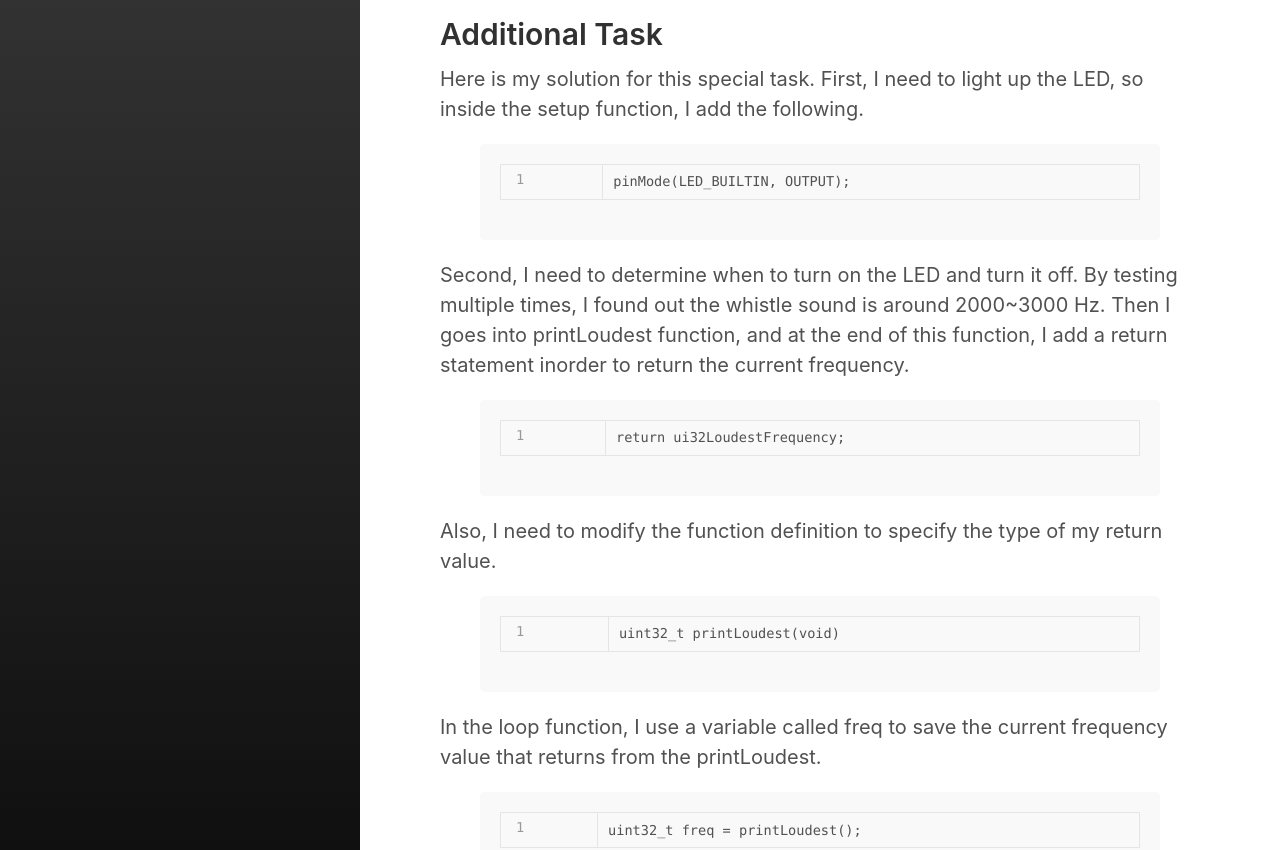
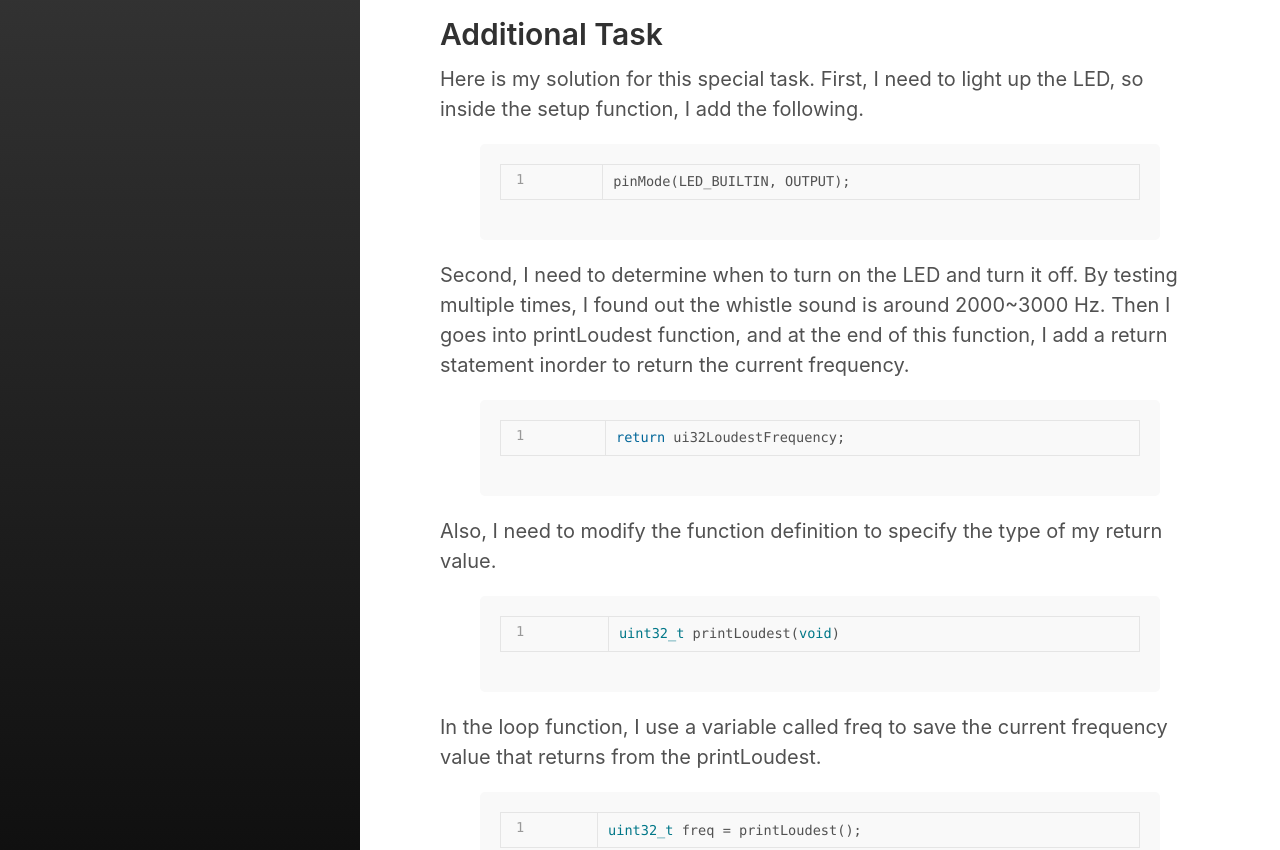
Before and after one commit to soulkun/hydeout, a Jekyll site: the page built from category/lab1.md, in a window 1280 px wide and 1400 px high, scrolled down 3516 px, cut to the strip 87-937 px from the top of the window. Built offline with Jekyll 4.4.1, drawn with Linux system fonts in a browser that asks for light colours; some of the changed text lies outside the part shown.

Commit message:
Update lab1.md

```diff
--- a/category/lab1.md
+++ b/category/lab1.md
@@ -50,7 +50,7 @@ To test, I use my iPhone app to generate serval different frequencies, and final
 ## Additional Task
 Here is my solution for this special task. First, I need to light up the LED, so inside the setup function, I add the following.
 
-{% highlight ino linenos %}
+{% highlight c linenos %}
 {% raw %}
 pinMode(LED_BUILTIN, OUTPUT);
 {% endraw %}
@@ -58,7 +58,7 @@ pinMode(LED_BUILTIN, OUTPUT);
 
 Second, I need to determine when to turn on the LED and turn it off. By testing multiple times, I found out the whistle sound is around 2000~3000 Hz. Then I goes into printLoudest function, and at the end of this function, I add a return statement inorder to return the current frequency.
 
-{% highlight ino linenos %}
+{% highlight c linenos %}
 {% raw %}
 return ui32LoudestFrequency;
 {% endraw %}
@@ -66,7 +66,7 @@ return ui32LoudestFrequency;
 
 Also, I need to modify the function definition to specify the type of my return value.
 
-{% highlight ino linenos %}
+{% highlight c linenos %}
 {% raw %}
 uint32_t printLoudest(void)
 {% endraw %}
@@ -74,7 +74,7 @@ uint32_t printLoudest(void)
 
 In the loop function, I use a variable called freq to save the current frequency value that returns from the printLoudest.
 
-{% highlight ino linenos %}
+{% highlight c linenos %}
 {% raw %}
 uint32_t freq = printLoudest();
 {% endraw %}
@@ -82,7 +82,7 @@ uint32_t freq = printLoudest();
 
 Finally, use the if-else statement to see if the current frequency is between 2000~3000 Hz, turn on the LED if so, otherwise turn it off.
 
-{% highlight ino linenos %}
+{% highlight c linenos %}
 {% raw %}
 if(freq >= 2000 && freq <= 3000)
   digitalWrite(LED_BUILTIN, HIGH);
```
